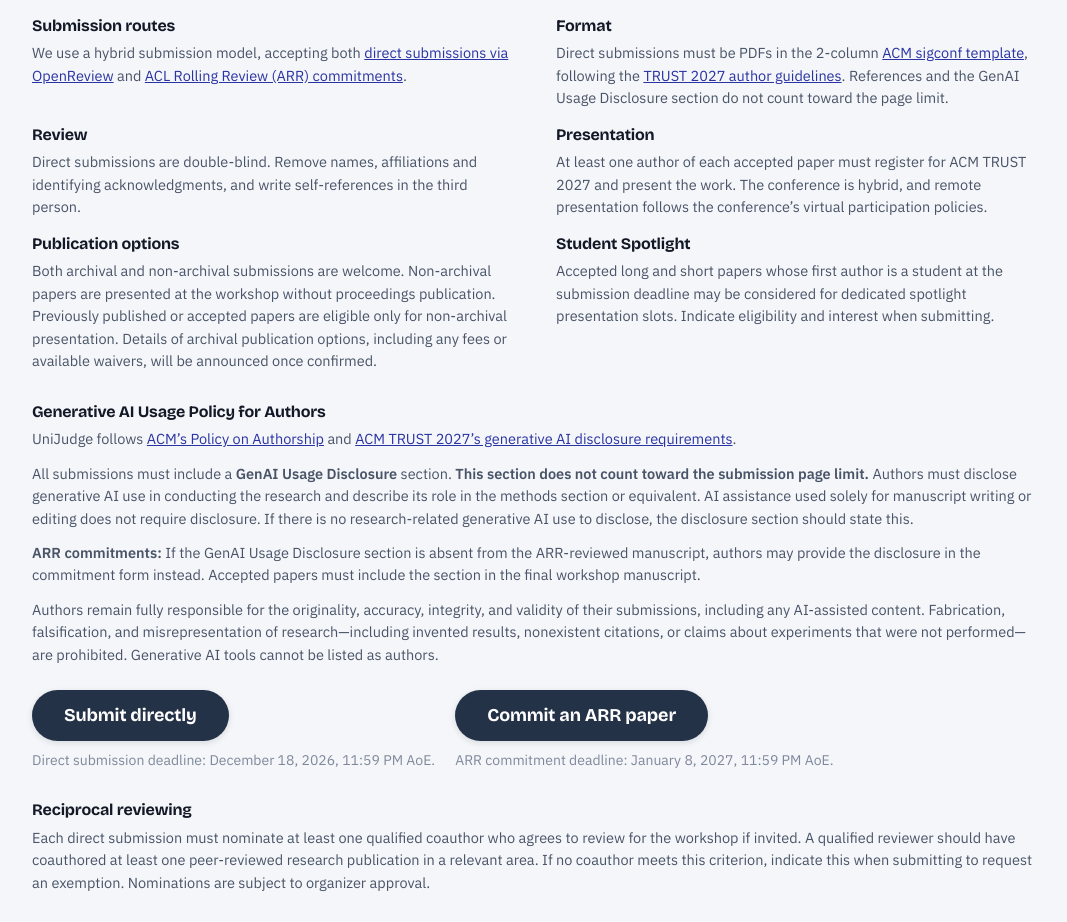
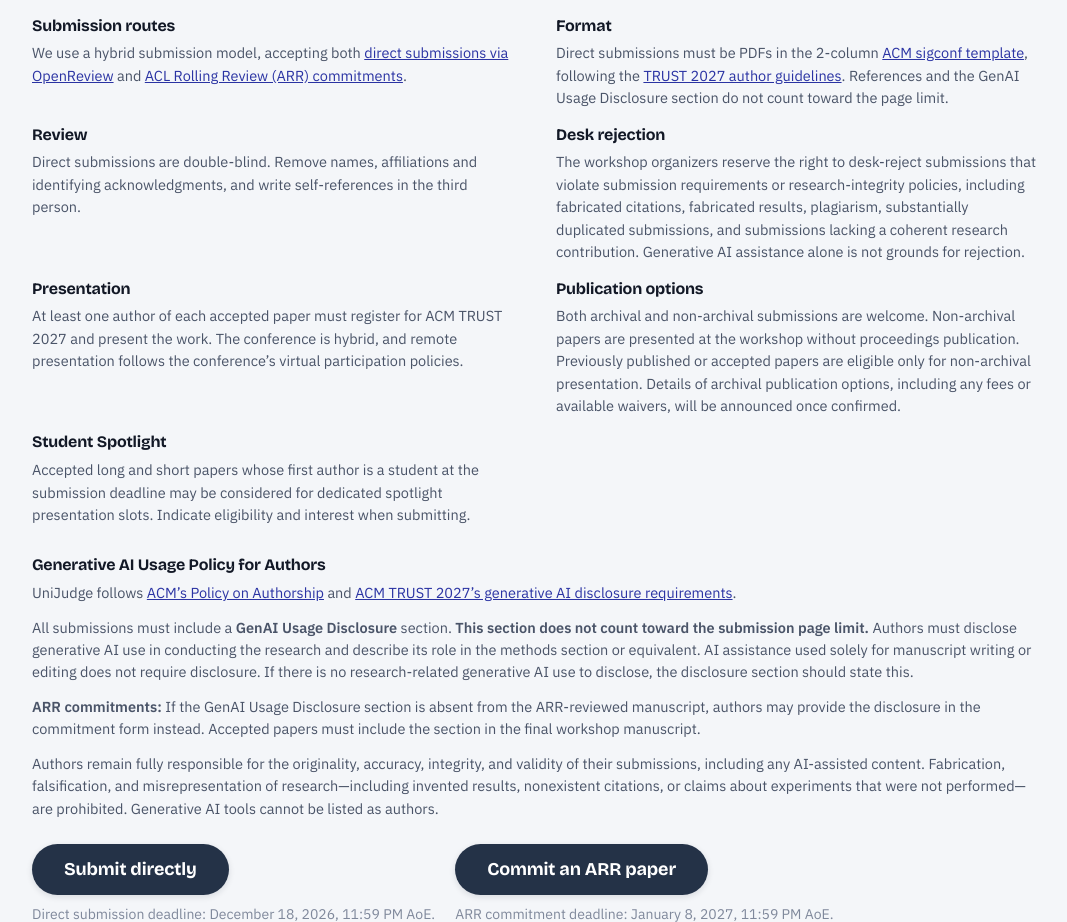
Before and after one commit to acmtrustunijudge/acmtrustunijudge.github.io, a plain HTML site: page index.html in a window 1280 px wide. Shown: the part 3820-4742 px from the top of the page, without its empty margins (104-1171 px from the left). Drawn offline with nearby package versions, Linux system fonts and the light colour scheme.

Commit message:
Add desk rejection policy

```diff
--- a/index.html
+++ b/index.html
@@ -433,6 +433,7 @@
       <div class="rule"><h3>Submission routes</h3><p>We use a hybrid submission model, accepting both <a href="https://openreview.net/group?id=ACM.org/TRUST/2027/Workshop/UniJudge" target="_blank" rel="noopener">direct submissions via OpenReview</a> and <a class="js-arr-commit" href="https://openreview.net/group?id=ACM.org/TRUST/2027/Workshop/UniJudge_ARR_Commitment" target="_blank" rel="noopener">ACL Rolling Review (ARR) commitments</a>.</p></div>
       <div class="rule"><h3>Format</h3><p>Direct submissions must be PDFs in the 2-column <a href="https://www.acm.org/publications/proceedings-template" target="_blank" rel="noopener">ACM sigconf template</a>, following the <a href="https://eigtrust.acm.org/trust2027/authors-guidelines/" target="_blank" rel="noopener">TRUST 2027 author guidelines</a>. References and the GenAI Usage Disclosure section do not count toward the page limit.</p></div>
       <div class="rule"><h3>Review</h3><p>Direct submissions are double-blind. Remove names, affiliations and identifying acknowledgments, and write self-references in the third person.</p></div>
+      <div class="rule"><h3>Desk rejection</h3><p>The workshop organizers reserve the right to desk-reject submissions that violate submission requirements or research-integrity policies, including fabricated citations, fabricated results, plagiarism, substantially duplicated submissions, and submissions lacking a coherent research contribution. Generative AI assistance alone is not grounds for rejection.</p></div>
       <div class="rule"><h3>Presentation</h3><p>At least one author of each accepted paper must register for ACM TRUST 2027 and present the work. The conference is hybrid, and remote presentation follows the conference&rsquo;s virtual participation policies.</p></div>
       <div class="rule"><h3>Publication options</h3><p>Both archival and non-archival submissions are welcome. Non-archival papers are presented at the workshop without proceedings publication. Previously published or accepted papers are eligible only for non-archival presentation. Details of archival publication options, including any fees or available waivers, will be announced once confirmed.</p></div>
       <div class="rule"><h3>Student Spotlight</h3><p>Accepted long and short papers whose first author is a student at the submission deadline may be considered for dedicated spotlight presentation slots. Indicate eligibility and interest when submitting.</p></div>
```
